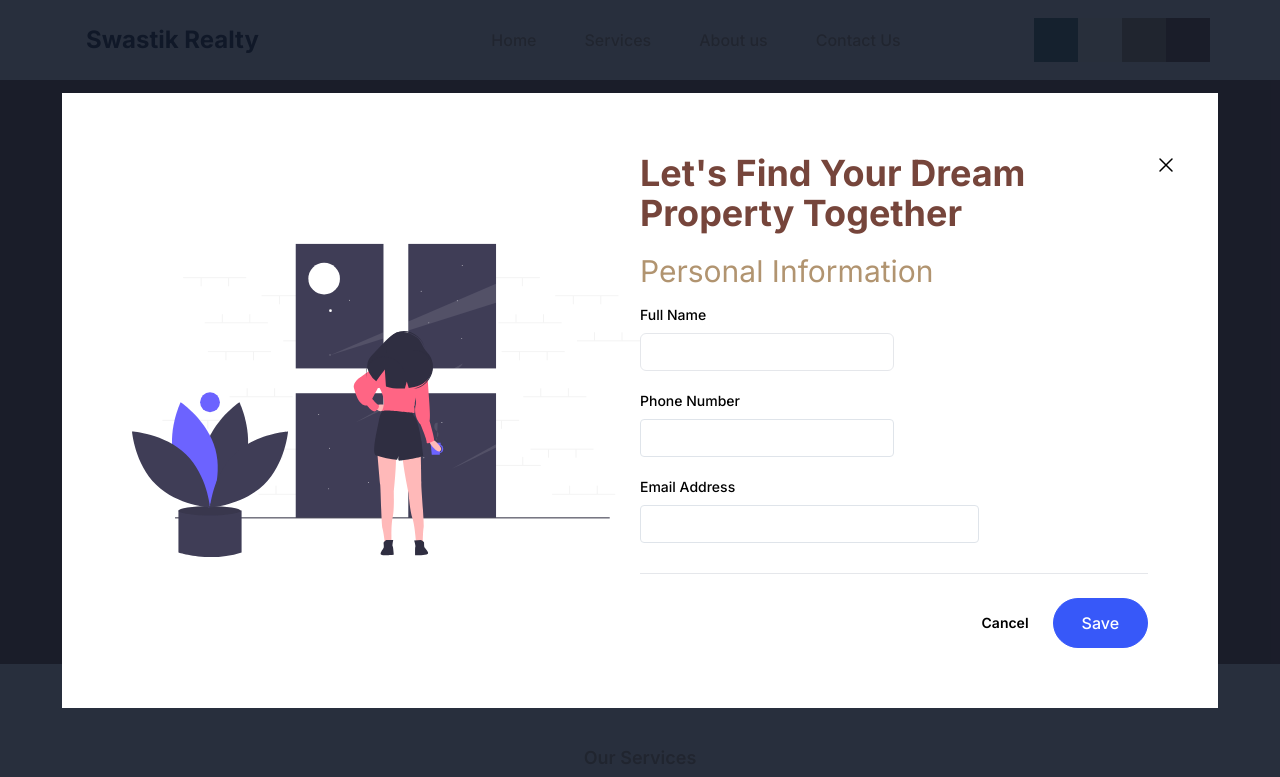
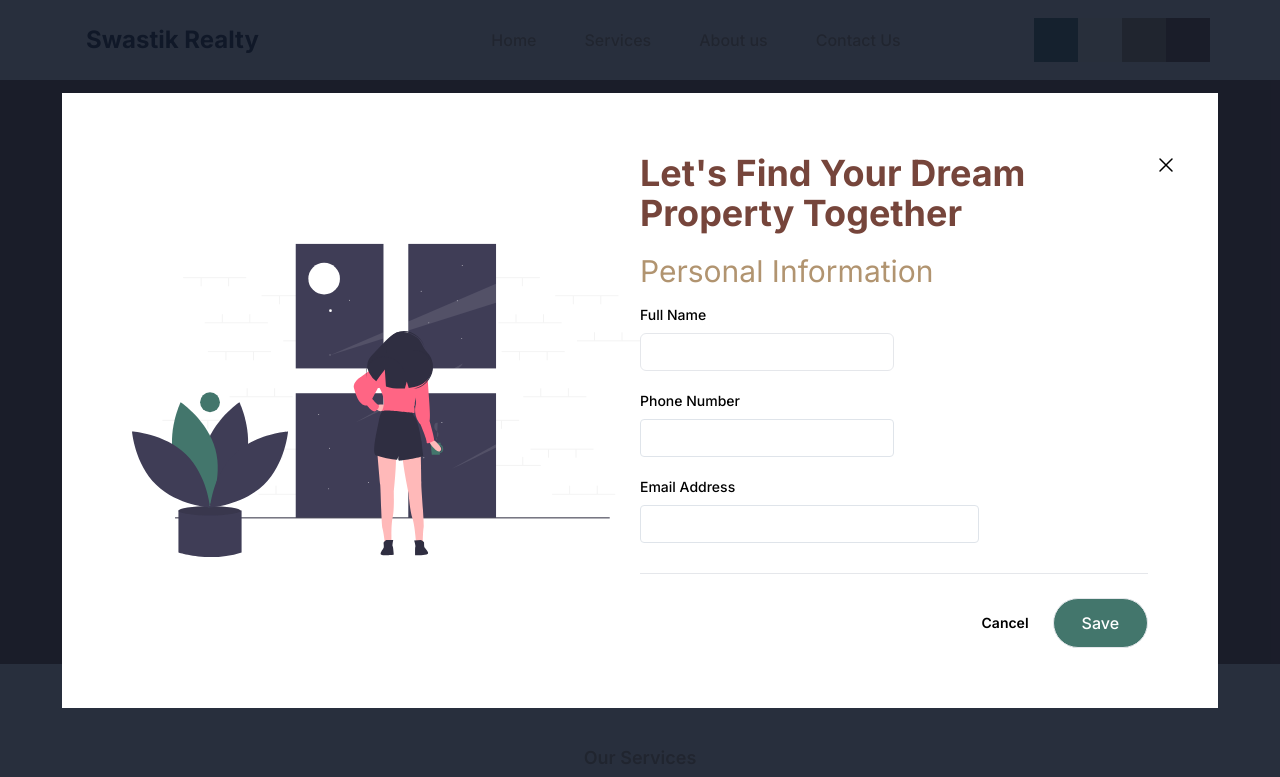
Before and after one commit to AnkitaBabar/Swastik-Realty, a plain HTML site: page index.html in a window 1280 px wide. Both pictures are taken after a click on the button "Open Modal". Shown: the top 777 px of the page. Drawn offline with Linux system fonts and the light colour scheme.

Commit message:
changes for button colors

```diff
--- a/index.html
+++ b/index.html
@@ -119,7 +119,7 @@
               <li>
                 <section x-data="{modalOpen: false}">
                   <button @click="modalOpen = true"
-                    class="rounded-full bg-primary px-6 py-3 text-base font-medium text-white">
+                    class="rounded-full earth-dark earth-light-background hover-earth-medium-background px-6 py-3 text-base font-medium text-white">
                     Open Modal
                   </button>
                   <div x-show="modalOpen" x-transition
@@ -205,14 +205,14 @@
                             transform="translate(-36.9088 -102.88889)" fill="#3f3d56" />
                           <path
                             d="M130.70076,582.775c17.40643,64.34464,77.02739,104.19489,77.02739,104.19489s31.39956-64.473,13.99313-128.81765-77.0274-104.19488-77.0274-104.19488S113.29433,518.43035,130.70076,582.775Z"
-                            transform="translate(-36.9088 -102.88889)" fill="#6c63ff" />
+                            transform="translate(-36.9088 -102.88889)" fill="#43766C" />
                           <path
                             d="M156.27828,568.94663c47.76351,46.49584,53.59747,117.97078,53.59747,117.97078s-71.606-3.90972-119.36948-50.40557S36.9088,518.54106,36.9088,518.54106,108.51478,522.45079,156.27828,568.94663Z"
                             transform="translate(-36.9088 -102.88889)" fill="#3f3d56" />
                           <path
                             d="M263.47322,568.94663c-47.7635,46.49584-53.59747,117.97078-53.59747,117.97078s71.606-3.90972,119.36948-50.40557S382.8427,518.54106,382.8427,518.54106,311.23672,522.45079,263.47322,568.94663Z"
                             transform="translate(-36.9088 -102.88889)" fill="#3f3d56" />
-                          <circle cx="172.93389" cy="351" r="22" fill="#6c63ff" />
+                          <circle cx="172.93389" cy="351" r="22" fill="#43766C" />
                           <circle cx="439.93389" cy="148" r="3" fill="#fff" />
                           <circle cx="425.93389" cy="77" r="35" fill="#fff" />
                           <circle cx="481.93389" cy="125" r="1" fill="#fff" />
@@ -244,7 +244,7 @@
                             transform="translate(-36.9088 -102.88889)" fill="#fff" opacity="0.1" />
                           <path
                             d="M726.8427,557.07638a10.385,10.385,0,0,0-6.03631-9.42611l.32033-4.08438H698.78245l2.59817,26.50134h17.66756l.23521-2.99931A10.38963,10.38963,0,0,0,726.8427,557.07638Zm-7.43524,8.41043,1.23756-15.77875a10.35208,10.35208,0,0,1-1.23756,15.77875Z"
-                            transform="translate(-36.9088 -102.88889)" fill="#6c63ff" />
+                            transform="translate(-36.9088 -102.88889)" fill="#43766C" />
                           <path id="f4ac3ff5-258c-4399-9248-8391ae08b365-1185" data-name="right hand"
                             d="M702.75265,535.50626s26.42006,18.87147,17.61337,26.42006S693.946,539.28056,693.946,539.28056Z"
                             transform="translate(-36.9088 -102.88889)" fill="#ffb9b9" />
@@ -425,7 +425,7 @@
                           <button @click="modalOpen = false" type="button"
                             class="text-sm font-semibold leading-6 text-gray-900">Cancel</button>
                           <button @click="modalOpen = false" type="submit"
-                            class="inline-flex items-center justify-center rounded-full border border-primary bg-primary px-7 py-3 text-center text-base font-medium text-white hover:border-[#1B44C8] hover:bg-[#1B44C8] active:border-[#1B44C8] active:bg-[#1B44C8] disabled:border-gray-3 disabled:bg-gray-3 disabled:text-dark-5">Save</button>
+                            class="inline-flex items-center justify-center rounded-full border  earth-green-background px-7 py-3 text-center text-base font-medium text-white hover:border-[#43766C] hover:bg-[#43766C] active:border-[#43766C] active:bg-[#43766C] disabled:border-gray-3 disabled:bg-gray-3 disabled:text-dark-5">Save</button>
                         </div>
                       </div>
                       <div class="absolute right-10">
```
